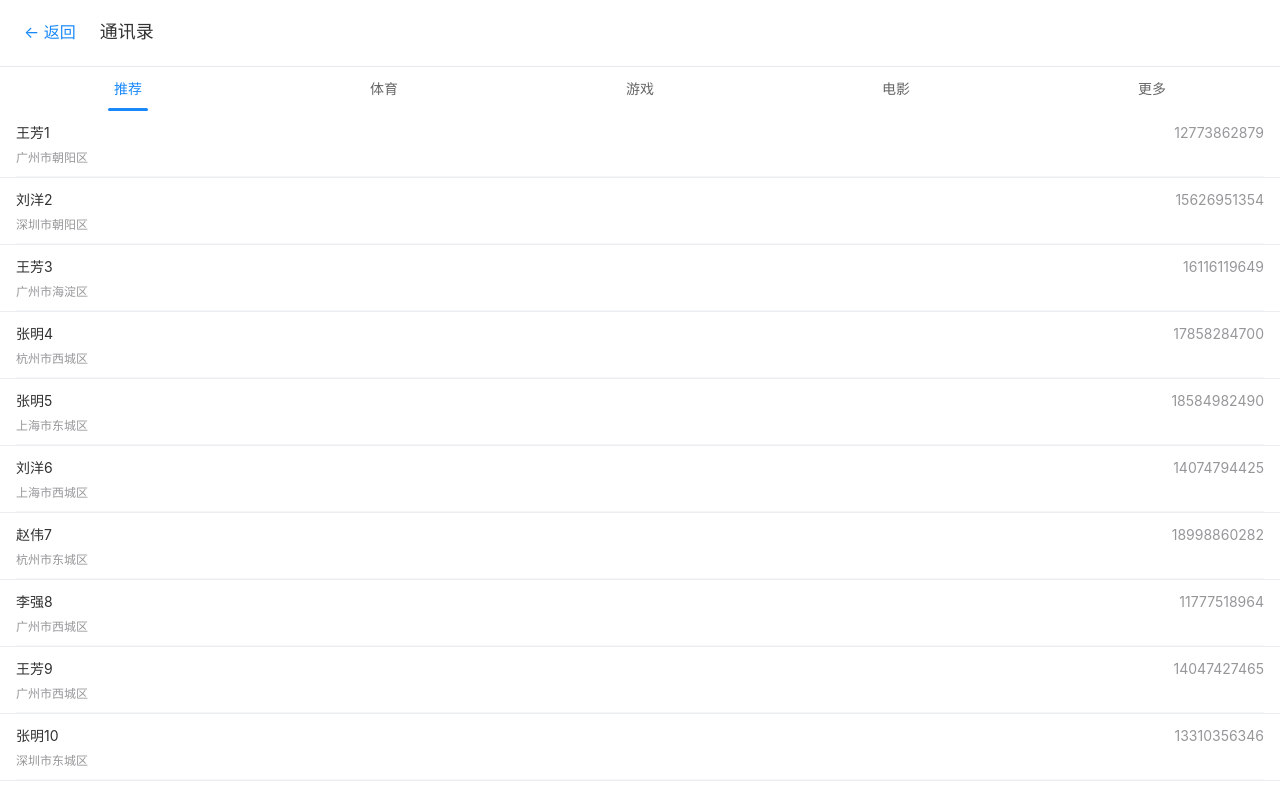
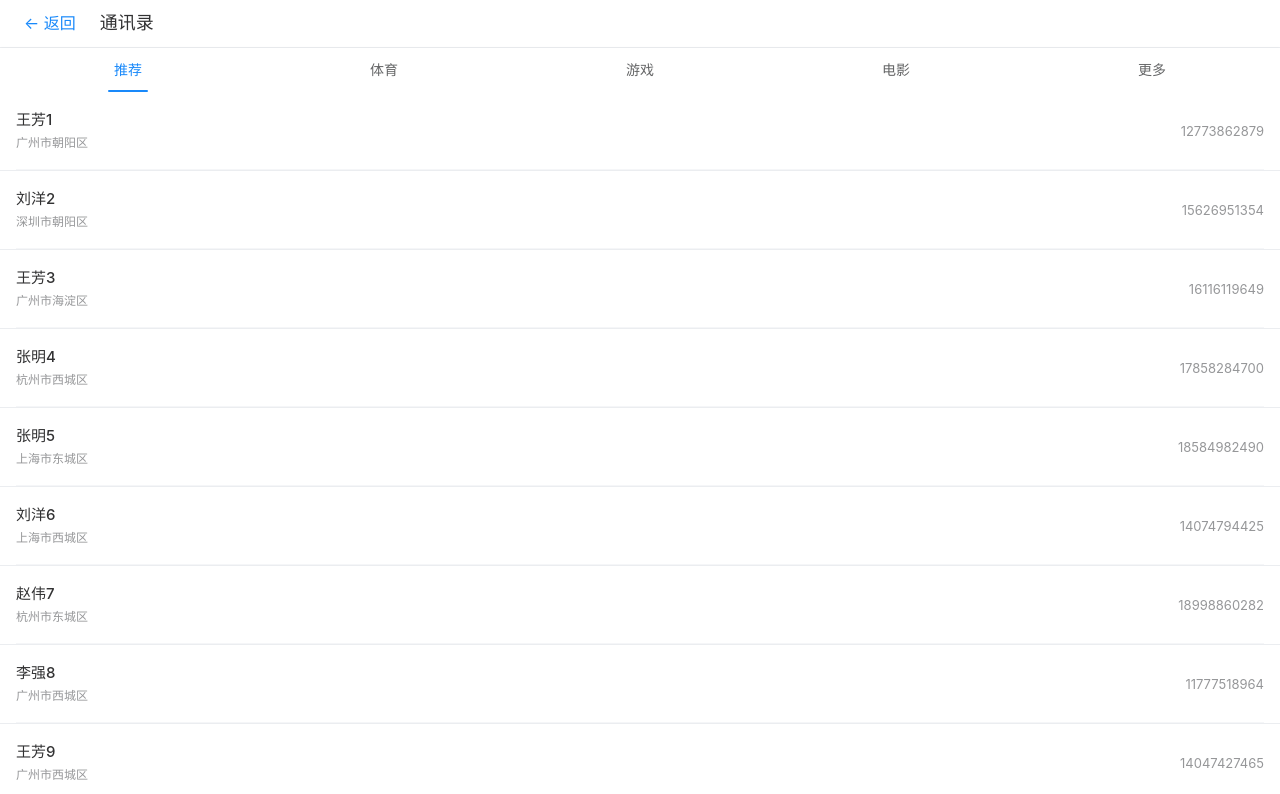
Before and after one commit to zyd806094224/Vue3SeedProject, a Vue app: page /mobilePhone in a window 1280 px wide. Shown: the top 794 px of the page. Built offline with nearby package versions, Linux system fonts and the light colour scheme.

Commit message:
rem移动端页面适配

```diff
--- a/src/components/ContactList.vue
+++ b/src/components/ContactList.vue
@@ -51,9 +51,53 @@ defineEmits<Emits>()
 .contact-item {
   background-color: #fff;
   border-bottom: 1px solid #ebedf0;
+  padding: 0.75rem 1rem; /* 12px 16px */
+  min-height: 3.5rem; /* 56px */
+  display: flex;
+  align-items: center;
 }
 
 .contact-item:last-child {
   border-bottom: none;
 }
+
+/* 联系人信息样式 - rem适配 */
+:deep(.van-cell__title) {
+  font-size: 0.9375rem; /* 15px */
+  font-weight: 500;
+  color: #323233;
+  margin-bottom: 0.125rem; /* 2px */
+}
+
+:deep(.van-cell__value) {
+  font-size: 0.8125rem; /* 13px */
+  color: #969799;
+}
+
+:deep(.van-cell__label) {
+  font-size: 0.75rem; /* 12px */
+  color: #969799;
+  margin-top: 0.125rem; /* 2px */
+}
+
+/* 移动端优化 - 增大触摸区域 */
+.contact-item {
+  min-height: 3.75rem; /* 60px */
+  padding: 1rem; /* 16px */
+}
+
+/* 小屏幕适配 */
+@media screen and (max-width: 375px) {
+  :deep(.van-cell__title) {
+    font-size: 0.875rem; /* 14px */
+  }
+
+  :deep(.van-cell__value) {
+    font-size: 0.75rem; /* 12px */
+  }
+
+  :deep(.van-cell__label) {
+    font-size: 0.6875rem; /* 11px */
+  }
+}
 </style>
--- a/src/pages/MobilePhonePage.vue
+++ b/src/pages/MobilePhonePage.vue
@@ -36,6 +36,7 @@
 import { ref, reactive, onMounted, onUnmounted } from 'vue'
 import { useRouter } from 'vue-router'
 import ContactList from '@/components/ContactList.vue'
+import { enableMobileAdaptation, disableMobileAdaptation } from '@/utils/rem'
 
 // 联系人数据类型
 interface ContactItem {
@@ -194,6 +195,9 @@ const handleScroll = () => {
 
 // 组件挂载时初始化
 onMounted(() => {
+  // 启用移动端rem适配
+  enableMobileAdaptation()
+
   initTabStates()
   // 加载第一个tab的数据
   loadTabData('recommend')
@@ -202,6 +206,9 @@ onMounted(() => {
 
 // 组件卸载时清理
 onUnmounted(() => {
+  // 禁用移动端rem适配，恢复原始状态
+  disableMobileAdaptation()
+
   window.removeEventListener('scroll', handleScroll)
 })
 </script>
@@ -210,29 +217,35 @@ onUnmounted(() => {
 .mobile-phone-page {
   min-height: 100vh;
   background-color: #f7f8fa;
+  font-size: 0.875rem; /* 14px */
 }
 
 .page-header {
   background-color: #fff;
-  padding: 16px;
+  padding: 1rem;
   border-bottom: 1px solid #ebedf0;
   position: sticky;
   top: 0;
   z-index: 1;
   display: flex;
   align-items: center;
-  gap: 16px;
+  gap: 1rem;
+  height: 3rem; /* 48px */
 }
 
 .back-button {
   background: none;
   border: none;
-  font-size: 16px;
+  font-size: 1rem;
   color: #1989fa;
   cursor: pointer;
-  padding: 4px 8px;
-  border-radius: 4px;
+  padding: 0.25rem 0.5rem;
+  border-radius: 0.25rem;
   transition: background-color 0.2s;
+  height: 2rem; /* 32px */
+  display: flex;
+  align-items: center;
+  justify-content: center;
 }
 
 .back-button:hover {
@@ -245,7 +258,7 @@ onUnmounted(() => {
 
 .page-header h1 {
   margin: 0;
-  font-size: 18px;
+  font-size: 1.125rem; /* 18px */
   font-weight: 600;
   color: #323233;
   flex: 1;
@@ -257,10 +270,10 @@ onUnmounted(() => {
 
 .tab-content {
   background-color: #f7f8fa;
-  min-height: calc(100vh - 100px);
+  min-height: calc(100vh - 6.25rem); /* 100px */
 }
 
-/* Vant Tab 自定义样式 */
+/* Vant Tab 自定义样式 - rem适配 */
 :deep(.van-tabs) {
   position: sticky;
   top: 0;
@@ -269,8 +282,9 @@ onUnmounted(() => {
 }
 
 :deep(.van-tabs__wrap) {
-  box-shadow: 0 1px 3px rgba(0, 0, 0, 0.1);
+  box-shadow: 0 0.0625rem 0.1875rem rgba(0, 0, 0, 0.1);
   background-color: #fff;
+  height: 2.75rem; /* 44px */
 }
 
 :deep(.van-tabs__content) {
@@ -279,12 +293,19 @@ onUnmounted(() => {
 
 :deep(.van-tab) {
   font-weight: 500;
-  font-size: 14px;
+  font-size: 0.875rem; /* 14px */
+  padding: 0 1rem;
+  line-height: 2.75rem; /* 44px */
 }
 
 :deep(.van-tab--active) {
   color: #1989fa;
   font-weight: 600;
+}
+
+:deep(.van-tabs__line) {
+  height: 0.125rem; /* 2px */
+  background-color: #1989fa;
 }
 
 /* 隐藏吸顶后可能产生的占位元素 */
@@ -295,4 +316,16 @@ onUnmounted(() => {
 :deep(.van-tabs__placeholder) {
   display: none !important;
 }
+
+/* 移动端优化 - 触摸区域 */
+:deep(.van-tab) {
+  min-width: 3rem; /* 48px 最小触摸区域 */
+}
+
+/* 小屏幕下的字体调整 */
+@media screen and (max-width: 375px) {
+  :deep(.van-tab) {
+    font-size: 0.8rem; /* 12.8px */
+  }
+}
 </style>
--- /dev/null
+++ b/src/utils/rem.ts
@@ -0,0 +1,147 @@
+/**
+ * 移动端rem适配工具
+ * 基于屏幕宽度动态计算根字体大小 - 仅对移动端页面生效
+ */
+
+// 设计稿基准宽度 (通常是750px的iPhone6设计稿)
+const DESIGN_WIDTH = 750
+
+// 基准字体大小 (16px)
+const BASE_FONT_SIZE = 16
+
+// 最大字体大小限制
+const MAX_FONT_SIZE = 20
+
+// 最小字体大小限制
+const MIN_FONT_SIZE = 12
+
+// 原始根字体大小备份
+let originalFontSize = 16
+
+// 是否启用了移动端适配
+let isMobileAdaptationActive = false
+
+// 事件监听器函数备份
+let resizeHandler: (() => void) | null = null
+let orientationHandler: (() => void) | null = null
+
+/**
+ * 检测是否为移动端页面
+ */
+function isMobilePage(): boolean {
+  return window.location.pathname === '/mobilePhone'
+}
+
+/**
+ * 检测是否为移动设备
+ */
+function isMobileDevice(): boolean {
+  return /Android|webOS|iPhone|iPad|iPod|BlackBerry|IEMobile|Opera Mini/i.test(navigator.userAgent)
+}
+
+/**
+ * 设置根字体大小（移动端适配）
+ */
+function setRootFontSize(): void {
+  if (!isMobilePage()) {
+    // 如果不是移动端页面，恢复原始字体大小
+    if (isMobileAdaptationActive) {
+      document.documentElement.style.fontSize = `${originalFontSize}px`
+      isMobileAdaptationActive = false
+      console.log('非移动端页面，恢复原始字体大小:', originalFontSize, 'px')
+    }
+    return
+  }
+
+  // 获取屏幕宽度
+  const screenWidth = window.innerWidth || document.documentElement.clientWidth
+
+  // 只有在移动设备上才进行适配
+  if (!isMobileDevice()) {
+    document.documentElement.style.fontSize = `${originalFontSize}px`
+    isMobileAdaptationActive = false
+    console.log('非移动设备，保持原始字体大小:', originalFontSize, 'px')
+    return
+  }
+
+  // 计算缩放比例
+  const scale = screenWidth / DESIGN_WIDTH
+
+  // 计算字体大小
+  let fontSize = BASE_FONT_SIZE * scale
+
+  // 限制字体大小范围
+  fontSize = Math.max(MIN_FONT_SIZE, Math.min(MAX_FONT_SIZE, fontSize))
+
+  // 设置根字体大小
+  document.documentElement.style.fontSize = `${fontSize}px`
+  isMobileAdaptationActive = true
+
+  console.log(`移动端页面 - 屏幕宽度: ${screenWidth}px, 根字体: ${fontSize}px`)
+}
+
+/**
+ * 启用移动端适配（手动调用）
+ */
+export function enableMobileAdaptation(): void {
+  console.log('启用移动端rem适配')
+
+  // 保存原始字体大小
+  originalFontSize = parseFloat(getComputedStyle(document.documentElement).fontSize) || 16
+
+  // 清理之前的事件监听器
+  if (resizeHandler) {
+    window.removeEventListener('resize', resizeHandler)
+  }
+  if (orientationHandler) {
+    window.removeEventListener('orientationchange', orientationHandler)
+  }
+
+  // 创建新的事件监听器
+  resizeHandler = setRootFontSize
+  orientationHandler = setRootFontSize
+
+  // 初始设置
+  setRootFontSize()
+
+  // 添加事件监听
+  window.addEventListener('resize', resizeHandler)
+  window.addEventListener('orientationchange', orientationHandler)
+}
+
+/**
+ * 禁用移动端适配（手动调用）
+ */
+export function disableMobileAdaptation(): void {
+  console.log('禁用移动端rem适配')
+
+  document.documentElement.style.fontSize = `${originalFontSize}px`
+  isMobileAdaptationActive = false
+
+  // 清理事件监听器
+  if (resizeHandler) {
+    window.removeEventListener('resize', resizeHandler)
+    resizeHandler = null
+  }
+  if (orientationHandler) {
+    window.removeEventListener('orientationchange', orientationHandler)
+    orientationHandler = null
+  }
+}
+
+/**
+ * px转换为rem的辅助函数
+ * @param pxValue 像素值
+ * @returns rem值
+ */
+export function pxToRem(pxValue: number): number {
+  const currentFontSize = parseFloat(document.documentElement.style.fontSize) || BASE_FONT_SIZE
+  return pxValue / currentFontSize
+}
+
+/**
+ * 获取当前根字体大小
+ */
+export function getCurrentFontSize(): number {
+  return parseFloat(document.documentElement.style.fontSize) || BASE_FONT_SIZE
+}
```
